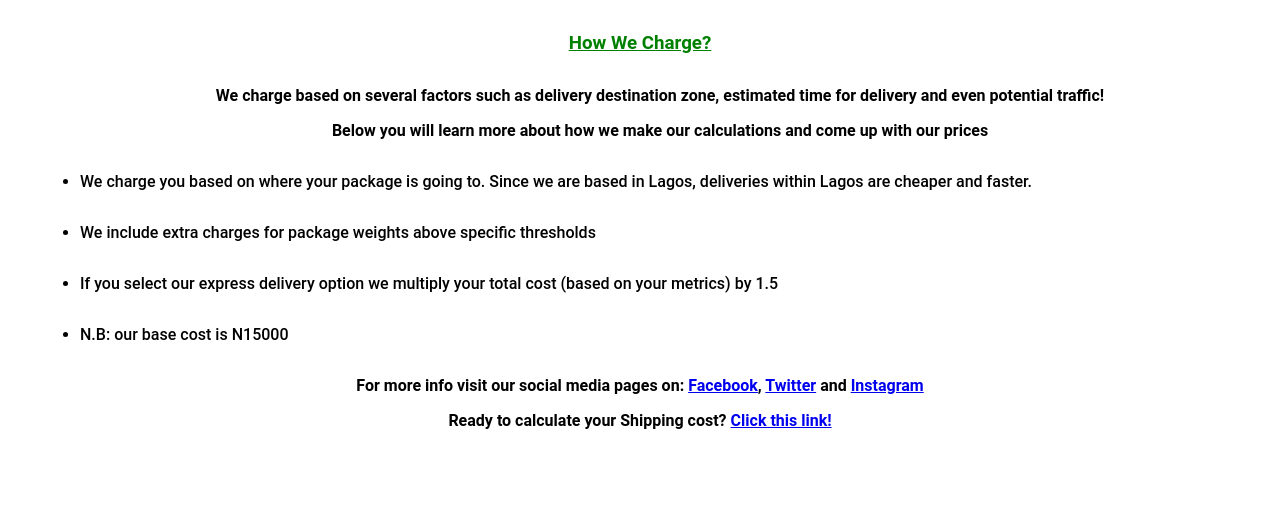
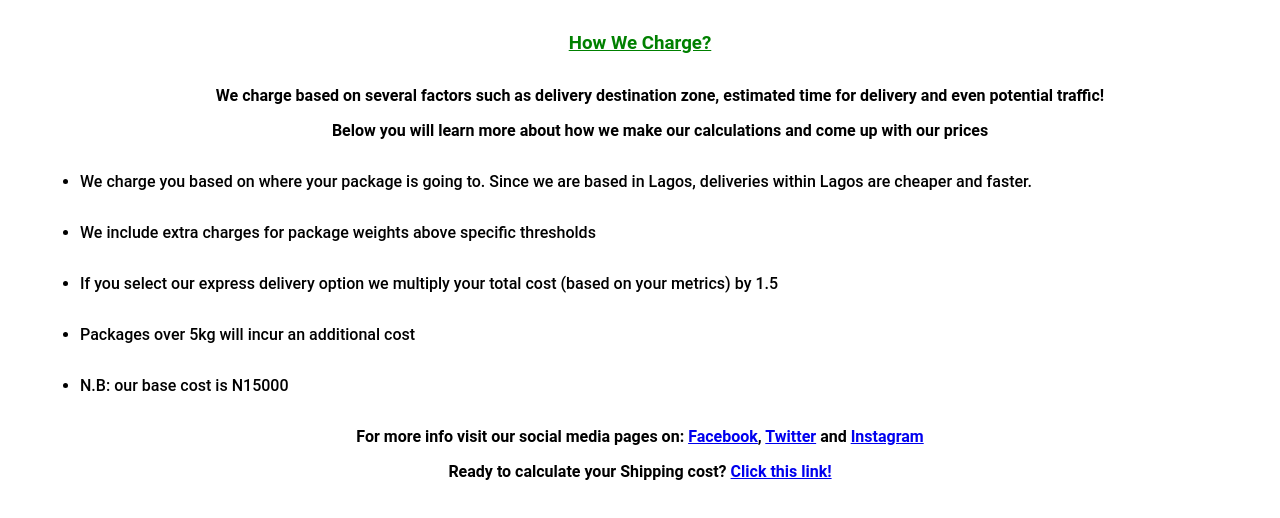
Before and after one commit to Sultan2403/Shipping-Cost-Calculator-, a plain HTML site: page help.html in a window 1280 px wide. Drawn offline with Linux system fonts and the light colour scheme.

Commit message:
donnnnnnnnnnnnnnnnnnnnnnn

```diff
--- a/help.html
+++ b/help.html
@@ -18,6 +18,7 @@
             are cheaper and faster.</li>
         <li>We include extra charges for package weights above specific thresholds</li>
         <li>If you select our express delivery option we multiply your total cost (based on your metrics) by 1.5 </li>
+        <li>Packages over 5kg will incur an additional cost</li>
         <li>N.B: our base cost is N15000 </li>
     </ul>
     <p>For more info visit our social media pages on: <a href="https://www.facebook.com/" target="_blank">Facebook</a>,
```
